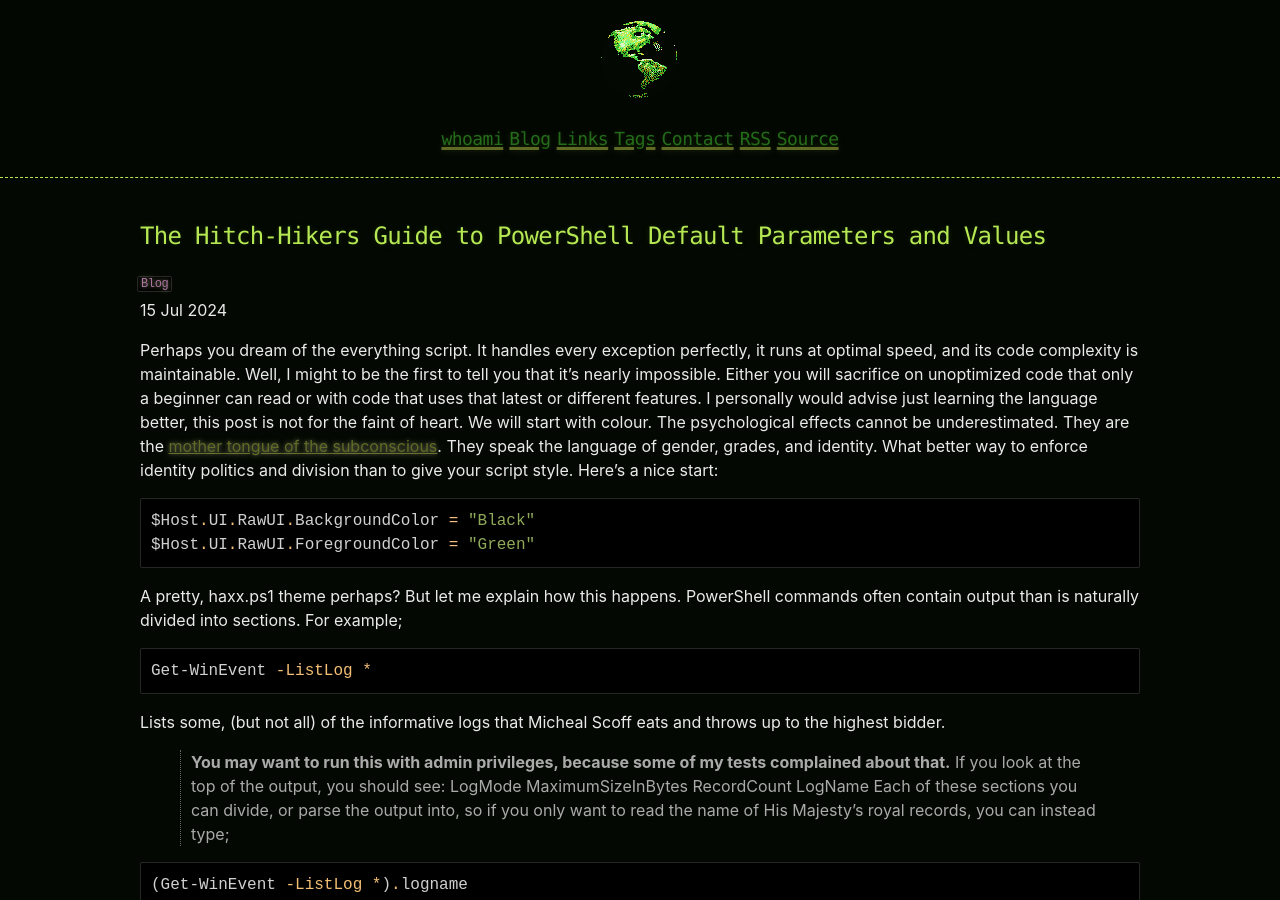
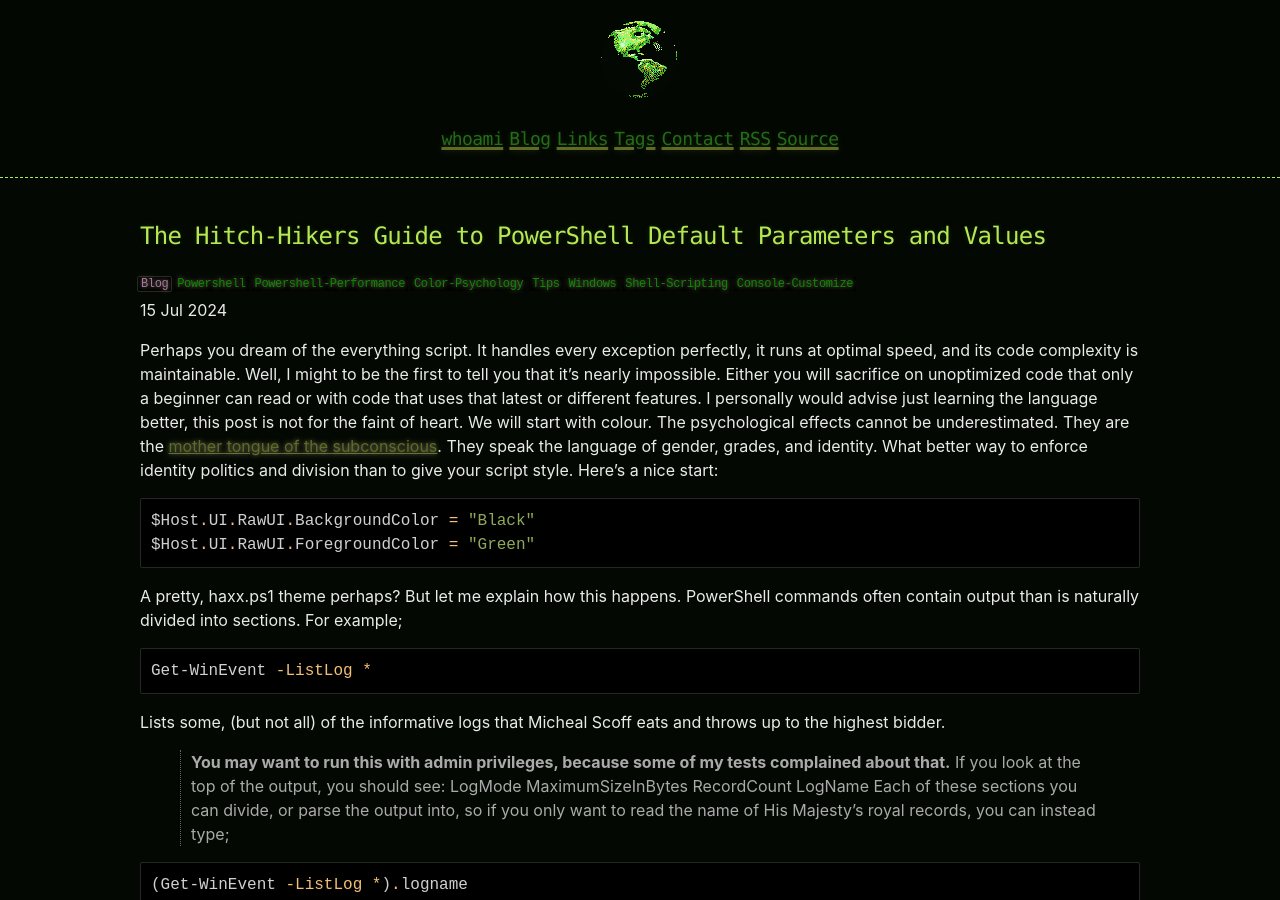
Before and after one commit to CamoCatX/camocatx.github.io, a Jekyll site: the page built from blog/_posts/2024-07-15-Hitch-Hikers-Guide-PowerShell-Default-Parameters-Values.md, in a window 1280 px wide and 900 px high. Built offline with Jekyll 4.4.1, drawn with Linux system fonts in a browser that asks for light colours.

Commit message:
modified:   blog/_posts/2024-07-15-Hitch-Hikers-Guide-PowerShell-Default-Parameters-Values.md

```diff
--- a/blog/_posts/2024-07-15-Hitch-Hikers-Guide-PowerShell-Default-Parameters-Values.md
+++ b/blog/_posts/2024-07-15-Hitch-Hikers-Guide-PowerShell-Default-Parameters-Values.md
@@ -1,6 +1,8 @@
 ---
 title: "The Hitch-Hikers Guide to PowerShell Default Parameters and Values"
+description: "PowerShell commands like Get-Host and Get-WinEvent can be leveraged for color customization and output segmentation. Learn tips to enhance script readability and performance"
 published: true
+tags: [powershell, powershell-performance, color-psychology, tips, windows, shell-scripting, console-customize ]
 ---
 Perhaps you dream of the everything script. It handles every exception perfectly, it runs at optimal speed, and its code complexity is maintainable. Well, I might to be the first to tell you that it’s nearly impossible. Either you will sacrifice on unoptimized code that only a beginner can read or with code that uses that latest or different features. I personally would advise just learning the language better, this post is not for the faint of heart. We will start with colour. The psychological effects cannot be underestimated. They are the [mother tongue of the subconscious](https://rmit.pressbooks.pub/colourtheory1/chapter/colour-psychology-physiology/). They speak the language of gender, grades, and identity. What better way to enforce identity politics and division than to give your script style. Here’s a nice start:
 
```
